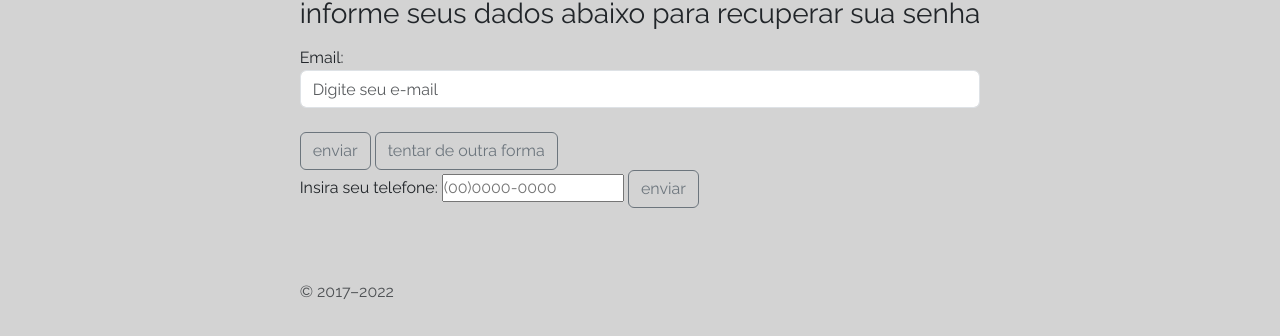
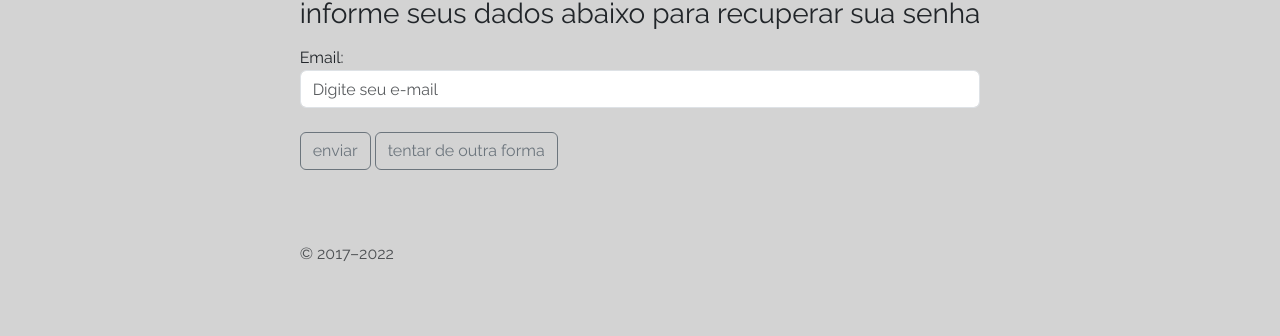
Before and after one commit to Ronald-Luiz/nossosquad, a plain HTML site: page recuperacao.html in a window 1280 px wide. Shown: the part 662-998 px from the top of the page. Drawn offline with nearby package versions, Linux system fonts and the light colour scheme; some packages are replaced by stand-ins of ours; a script that the page names is missing.

Commit message:
Add files via upload

```diff
--- a/recuperacao.html
+++ b/recuperacao.html
@@ -95,13 +95,7 @@
             <input type="text" placeholder="Digite seu e-mail" name="usuario" class="form-control" id="xp"><br>
             <input type="button" class="btn btn-outline-secondary" value="enviar" id="px">
             <input type="button" value="tentar de outra forma" class="btn btn-outline-secondary" id="pk" ><br>
-            <div id="lkj">
-              <form>
-                  <label id="lbb" for="telxd">Insira seu telefone:</label>
-                  <input type="tel" id="telxd" name="fone" pattern="[0-9]{3}-[0-9]{3}-[0-9]{4}" placeholder="(00)0000-0000" required>
-                  <input type="submit" class="btn btn-outline-secondary" id="kl" value="enviar"/>
-              </form>
-          </div>
+
 
 
 
```
